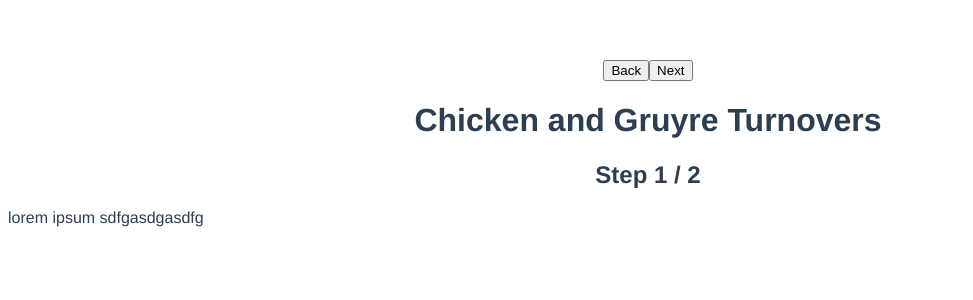
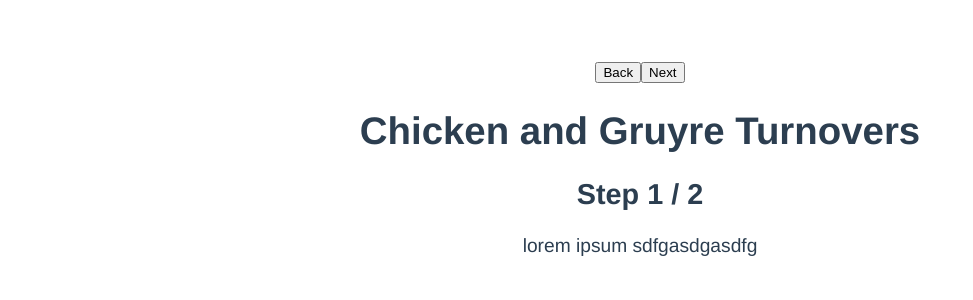
Before and after one commit to mdimec4/eCookbook, a Vue app in the folder src/chef/web/spa/: page /recipe_viewer/1 in a window 1280 px wide. Both pictures are taken after a click on the button "Next". Shown: the top 300 px of the page, without its empty margins (0-973 px from the left). Built offline with nearby package versions, Linux system fonts and the light colour scheme.

Commit message:
scroll finaly works :) bosti

```diff
--- a/src/chef/web/spa/src/components/recipe_viewer.vue
+++ b/src/chef/web/spa/src/components/recipe_viewer.vue
@@ -1,15 +1,15 @@
 <template>
   <div class="recipe_viewer">
     <div id="back-next">
-      <button v-if="position > 0"v-on:click="prevPage">Back</button>
+      <button v-if="rpage > 0"v-on:click="prevPage">Back</button>
 
-      <button v-if="this.scroll != -1" v-on:click="nextPage">Up</button>
-      <button v-if="this.scroll != -1" v-on:click="prevPage">Down</button>
+      <button v-if="this.scroll != -1" v-on:click="scrollUp">Up</button>
+      <button v-if="this.scroll != -1" v-on:click="scrollDown">Down</button>
 
-      <button v-if="position < instructions.length" v-on:click="nextPage">Next</button>
+      <button v-if="rpage < instructions.length" v-on:click="nextPage">Next</button>
     </div>
     <h1>{{title}}</h1>
-    <div v-if="position === 0" id="ingredient-list">
+    <div v-if="rpage === 0" id="ingredient-list">
       <h2>Ingredients</h2>
       <div ref="content" id="content">
         <ul>
@@ -19,10 +19,10 @@
         </ul>
       </div>
     </div>
-      <div v-if="position > 0" id="instructions-view">
-        <h2>Step {{position}} / {{instructions.length}}</h2>
+      <div v-if="rpage > 0" id="instructions-view">
+        <h2>Step {{rpage}} / {{instructions.length}}</h2>
         <div ref="content" id="content">
-          <div v-for="line in instructions[position - 1].instruction.split('\n')">
+          <div v-for="line in instructions[rpage - 1].instruction.split('\n')">
             {{line}}<br>
           </div>
         </div>
@@ -34,6 +34,7 @@
 <script>
 // https://stackoverflow.com/questions/40730116/scroll-to-bottom-of-div-with-vue-js
 // https://forum.vuejs.org/t/cant-change-dom-property/13397/2
+// https://stackoverflow.com/questions/4106538/difference-between-offsetheight-and-clientheight
 function getRecipe (id) {
   var jsonStr = `{
     "recipe_id": "37859",
@@ -61,7 +62,7 @@ function getRecipe (id) {
     {
       "number": 2,
       "image_url": "http://static.food2fork.com/chickenturnover2_300e6667e66.jpg",
-      "instruction": "2 lorem ipsum sdfsdfgf \\n sdf\\nga\\nsd\\nga\\nsd\\nfg\\ndd\\ndd\\ndddd\\nddd\\ndd\\ndd\\ndd\\nddd\\ndd\\nddddd\\ndddddd\\nddddd\\nmiha"
+      "instruction": "2 lorem ipsum sdfsdfgf \\n sdf\\nga\\nsd\\ngasd\\nfg\\ndddddddd\\nddd\\ndd\\ndd\\ndd\\ndddddddddd\\ndddddd\\nddddd\\n1223344\\n566778\\n89890-\\n0-\\n646\\n364\\n6346\\n343646\\n3456534\\n6544\\n4444\\n4444444\\n44444\\n44444444444\\n4444444\\n444444\\n444444\\nmiha"
     }
     ],
     "tips": [ "tip1", "tip2", "tip3"]
@@ -110,7 +111,7 @@ export default {
   data () {
     var recipe = getRecipe(this.$route.params.id)
     return {
-      position: 0,
+      rpage: 0,
       title: recipe.title,
       ingredients: recipe.ingredients,
       instructions: recipe.instructions,
@@ -118,11 +119,17 @@ export default {
     }
   },
   mounted: function () {
+    console.log('mounted')
     this.$nextTick(function () {
+      console.log('mounted - $nextTick')
       // Code that will run only after the
       // entire view has been rendered
       // XXX this doesnt work
-      this.$refs.content.style.height = (document.body.clientHeight - this.$refs.content.offsetTop).toString()
+      // var ce = this.$refs.content
+      // console.log(ce.style.height)
+      // ce.style.height = window.inerHeight - (ce.getBoundingClientRect().top + ce.clientTop + window.getComputedStyle(ce).padingTop)
+      // console.log(ce.style.height)
+      // ce.scrollTop = ce.scrollHeight
     })
   },
   updated () { // bug use computed of watcher instead. updated doc says so
@@ -133,7 +140,8 @@ export default {
     console.log('updated clientHeight', this.$refs.content.clientHeight)
     console.log('window.inerHeight', window.innerHeight)
     console.log('document.body.clientHeight', document.body.clientHeight)
-    if (this.$refs.content.scrollHeight <= this.$refs.content.offsetHeight) {
+    var ce = this.$refs.content
+    if (ce.clientHeight === ce.scrollHeight) {
       this.scrool = -1
       return
     }
@@ -143,28 +151,47 @@ export default {
   },
   methods: {
     prevPage: function (event) {
-      if (this.position > 0) {}
-      this.position--
+      if (this.rpage > 0) {}
+      this.rpage--
     },
     nextPage: function (event) {
-      if (this.position < this.instructions.length) {
-        this.position++
+      if (this.rpage < this.instructions.length) {
+        this.rpage++
+      }
+    },
+    scrollUp: function (event) {
+      var ce = this.$refs.content
+      if (ce.scrollTop > 0) {
+        ce.scrollTop -= ce.clientHeight
+      }
+    },
+    scrollDown: function (event) {
+      var ce = this.$refs.content
+      if (ce.scrollHeight - ce.scrollTop > ce.clientHeight) {
+        ce.scrollTop += ce.clientHeight
       }
     }
   }
 }
 </script>
 <style>
+html {
+	height:100%;
+}
 body {
-  width: 100%;
-  height: 100%;
+color: #000;
+overflow: hidden;
+font-family: 'Sanchez', serif;
+font-size: 120% !important
+
 }
 #content {
-  -position: fixed;
-  text-align: left;
-  overflow: auto;
-  -height: 50vh;
-  -display:table;
+    margin: 0 auto !important;
+    width: auto !important;
+    display: block;
+    overflow: hidden;
+    height: calc(100vh - 354px);
+
 };
 #back-next {
 }
```
